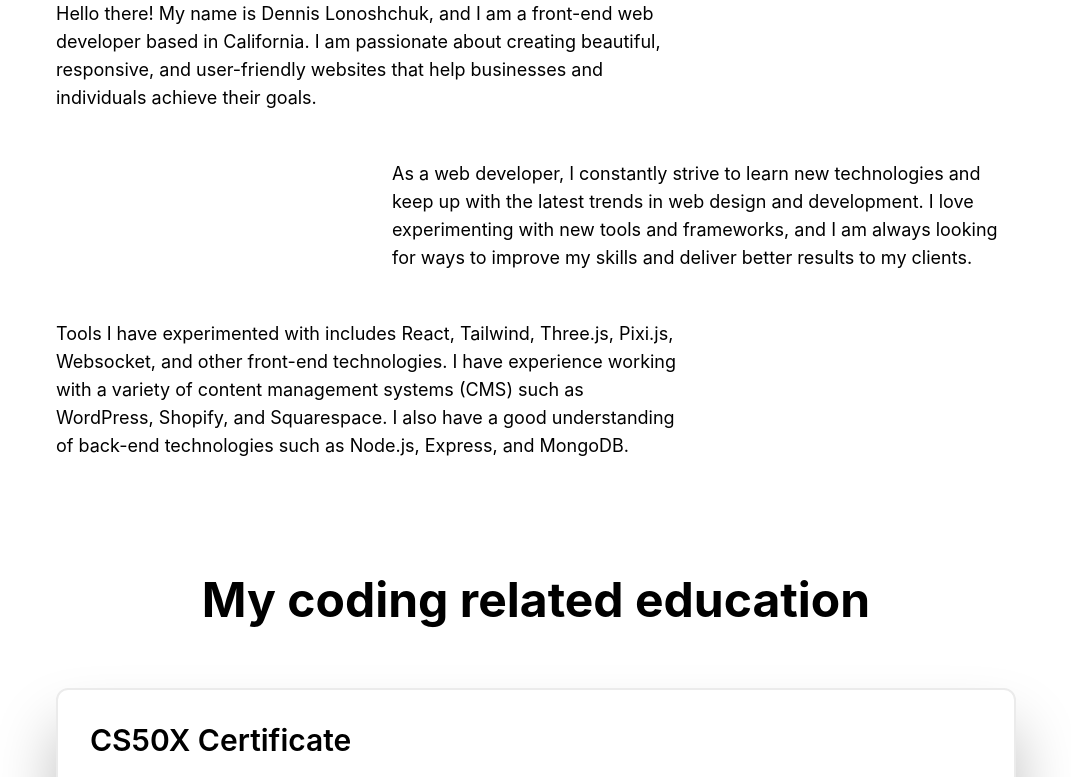
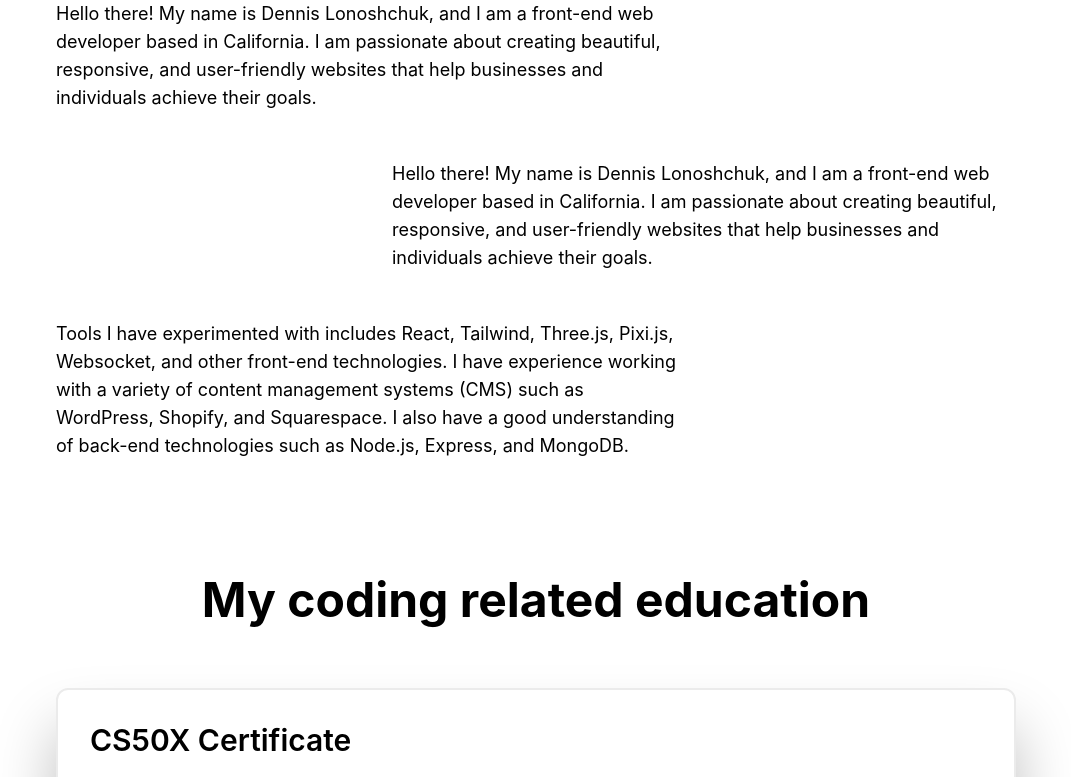
Before and after one commit to laycookie/Portfolio, a Next.js app: page / in a window 1280 px wide. Shown: the part 1888-2665 px from the top of the page, without its empty margins (104-1175 px from the left). Built offline with nearby package versions, Linux system fonts and the light colour scheme.

Commit message:
Basic animation on scroll

```diff
--- /dev/null
+++ b/src/app/AboutT.tsx
@@ -0,0 +1,26 @@
+"use client";
+import { motion } from "framer-motion";
+
+type Props = {
+  innerClassName?: string;
+  outerClassName?: string;
+  text: string;
+};
+
+export default function AboutT({
+  innerClassName,
+  outerClassName,
+  text,
+}: Props) {
+  return (
+    <motion.div
+      initial={{ opacity: 0 }}
+      whileInView={{ opacity: 1 }}
+      transition={{ duration: 0.5, delay: 0.1 }}
+      viewport={{ amount: 1 }}
+      className={outerClassName}
+    >
+      <h3 className={innerClassName}>{text}</h3>
+    </motion.div>
+  );
+}
--- a/src/app/page.tsx
+++ b/src/app/page.tsx
@@ -5,6 +5,7 @@ import SideNav from "@/components/SideNav";
 import SkillGrid from "./SkillGrid";
 import EduCard from "./EduCard";
 import WriteInTxt from "@/components/WriteInTxt";
+import AboutT from "./AboutT";
 import Link from "next/link";
 
 export const metadata: Metadata = {
@@ -66,29 +67,31 @@ export default function Home() {
               <h2 className="text-5xl pt-36 pb-24 font-bold text-center">
                 About me
               </h2>
-              <h3 className="text-lg pb-12 w-[65%]">
-                Hello there! My name is Dennis Lonoshchuk, and I am a front-end
-                web developer based in California. I am passionate about
-                creating beautiful, responsive, and user-friendly websites that
-                help businesses and individuals achieve their goals.
-              </h3>
-              <div className="w-full flex justify-end">
-                <h3 className="text-lg pb-12 w-[65%]">
-                  As a web developer, I constantly strive to learn new
-                  technologies and keep up with the latest trends in web design
-                  and development. I love experimenting with new tools and
-                  frameworks, and I am always looking for ways to improve my
-                  skills and deliver better results to my clients.
-                </h3>
-              </div>
-              <h3 className="text-lg pb-12 w-[65%]">
-                Tools I have experimented with includes React, Tailwind,
+              <AboutT
+                innerClassName={"text-lg pb-12 w-[65%]"}
+                text={`Hello there! My name is Dennis Lonoshchuk, and I am a front-end
+              web developer based in California. I am passionate about
+              creating beautiful, responsive, and user-friendly websites that
+              help businesses and individuals achieve their goals.`}
+              />
+              <AboutT
+                outerClassName={"w-full flex justify-end"}
+                innerClassName={"text-lg pb-12 w-[65%]"}
+                text={`Hello there! My name is Dennis Lonoshchuk, and I am a front-end
+              web developer based in California. I am passionate about
+              creating beautiful, responsive, and user-friendly websites that
+              help businesses and individuals achieve their goals.`}
+              />
+
+              <AboutT
+                innerClassName={"text-lg pb-12 w-[65%]"}
+                text={`Tools I have experimented with includes React, Tailwind,
                 Three.js, Pixi.js, Websocket, and other front-end technologies.
                 I have experience working with a variety of content management
                 systems (CMS) such as WordPress, Shopify, and Squarespace. I
                 also have a good understanding of back-end technologies such as
-                Node.js, Express, and MongoDB.
-              </h3>
+                Node.js, Express, and MongoDB.`}
+              />
             </div>
           </section>
           <section id="Edu." className="min-h-[100vh] flex justify-center">
```
